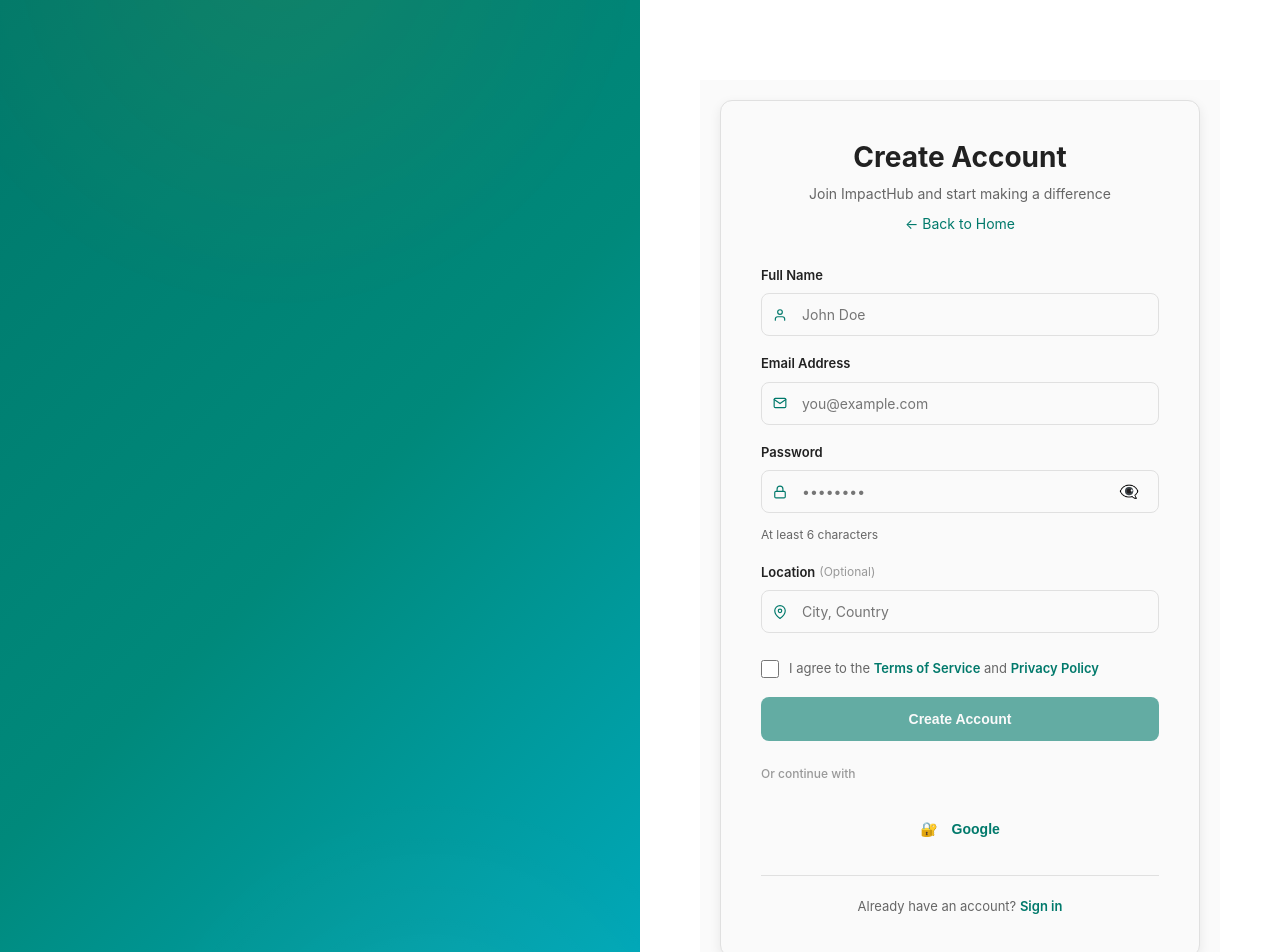
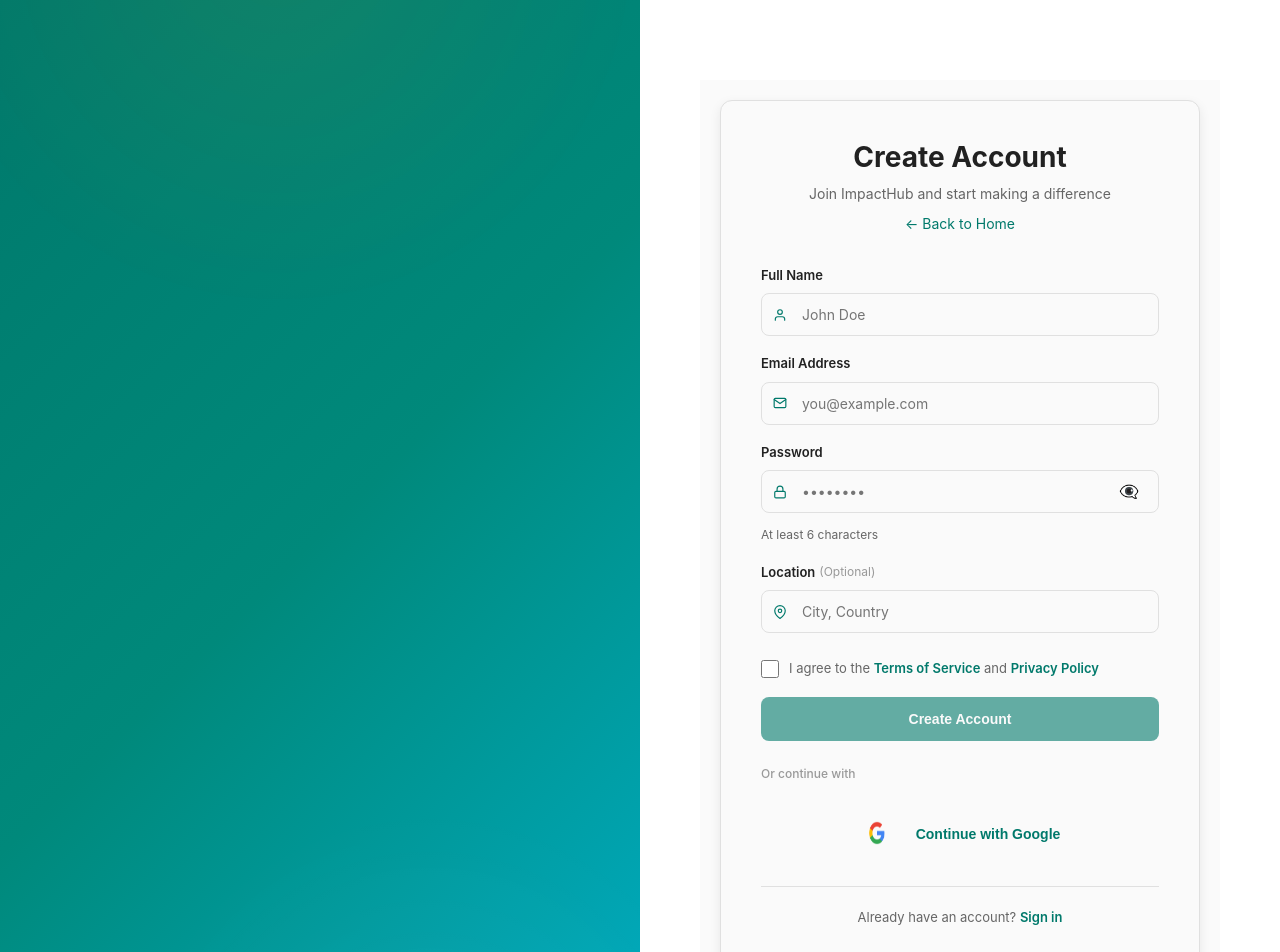
Before and after one commit to amitb-21/ImpactHub1, a React app in the folder frontend/: page /register in a window 1280 px wide. Shown: the top 952 px of the page. Built offline with nearby package versions, Linux system fonts and the light colour scheme; no server answers; the HTML template or start-up script is replaced by a standard one.

Commit message:
REgister page icon improved

```diff
--- a/frontend/src/components/auth/RegisterForm.jsx
+++ b/frontend/src/components/auth/RegisterForm.jsx
@@ -7,6 +7,7 @@ import { registerUser } from "../../store/slices/authSlice";
 import { registerSchema } from "../../config/validators";
 import Button from "../common/Button";
 import { API_URL } from "../../config/constants";
+import googleIcon from '../../assets/google.png';
 import {
   FiUser,
   FiMail,
@@ -240,11 +241,20 @@ const RegisterForm = () => {
           size="md"
           fullWidth
           onClick={() => {
-            // use API_URL from config (Vite env)
+            // Redirect to Google OAuth on backend
             window.location.href = `${API_URL}/auth/google`;
           }}
         >
-          <span style={styles.googleIcon}>🔐</span> Google
+          <span style={styles.googleIcon}>
+        <img
+          src={googleIcon}
+          alt="Google Icon"
+          height="24"
+          width="34"
+          style={{ marginRight: '8px' }}
+        />
+          </span>
+          Continue with Google
         </Button>
 
         {/* Footer */}
```
